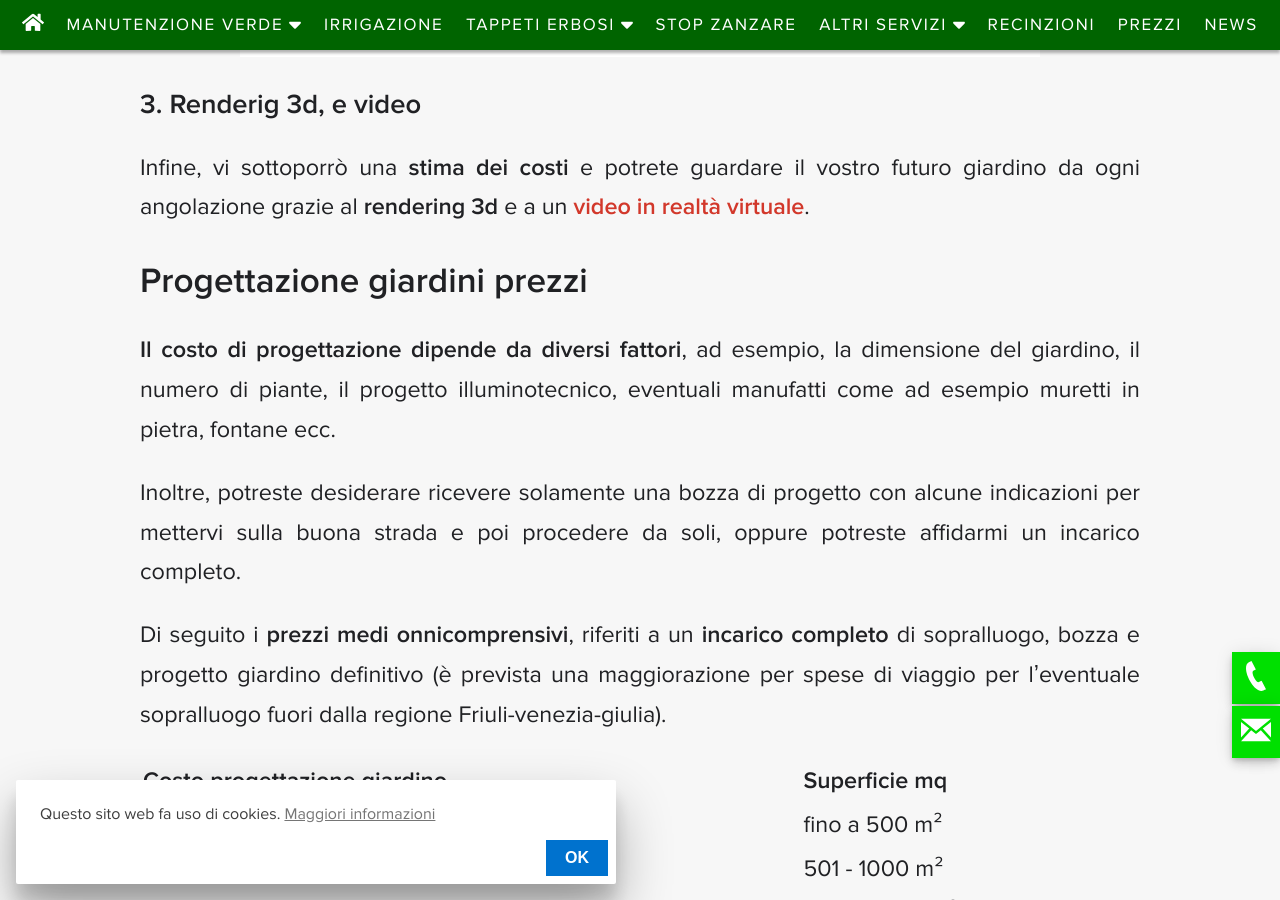
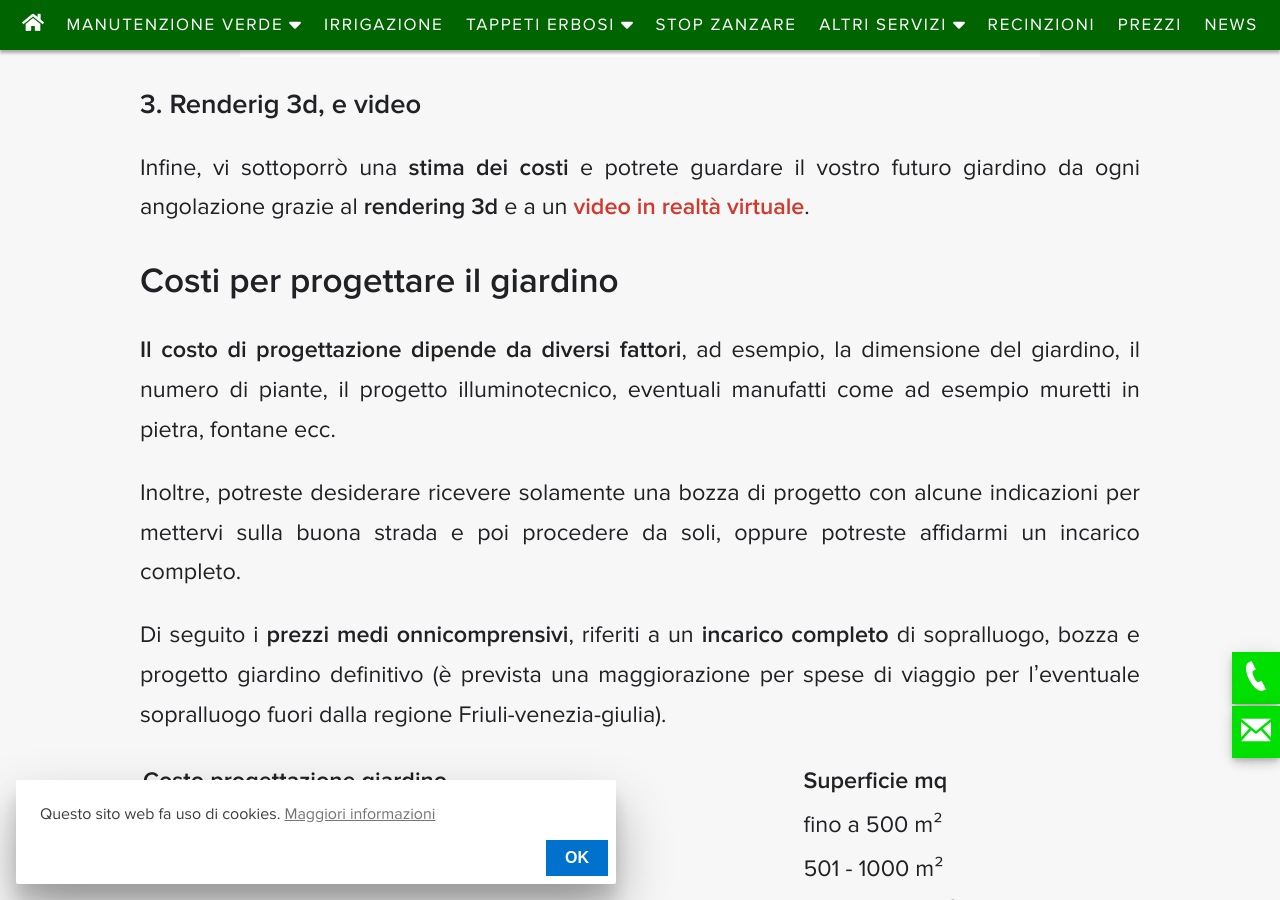
Before and after one commit to enricocaputo/enricocaputo.github.io, a Jekyll site: the page built from my_collections/_servizi/progettazione-giardini.md, in a window 1280 px wide and 900 px high, scrolled down 3940 px. Built offline with Jekyll 4.4.1, drawn with Linux system fonts in a browser that asks for light colours.

Commit message:
progettazione giardini

```diff
--- a/my_collections/_servizi/progettazione-giardini.md
+++ b/my_collections/_servizi/progettazione-giardini.md
@@ -60,7 +60,7 @@ Il **progetto definitivo** terrà conto dalle indicazioni approvate durante la d
 ### 3. Renderig 3d, e video
 Infine, vi sottoporrò una **stima dei costi** e potrete guardare il vostro futuro giardino da ogni angolazione grazie al **rendering 3d** e a un [**video in realtà virtuale**](https://www.youtube.com/channel/UChOregSevfw5GAASxrTh2DQ "Vai al canale YouTube di Potasiepe - Progettazione giardini a Udine e Gorizia"){:target="_blank"}.
 
-## Progettazione giardini prezzi
+## Costi per progettare il giardino
 
 **Il costo di progettazione dipende da diversi fattori**, ad esempio, la dimensione del giardino, il numero di piante, il progetto illuminotecnico, eventuali manufatti come ad esempio muretti in pietra, fontane ecc.
 
```
